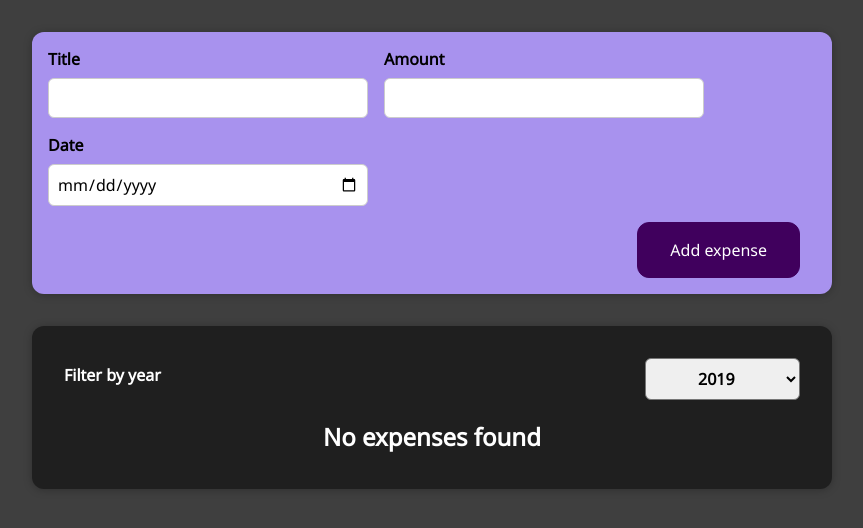
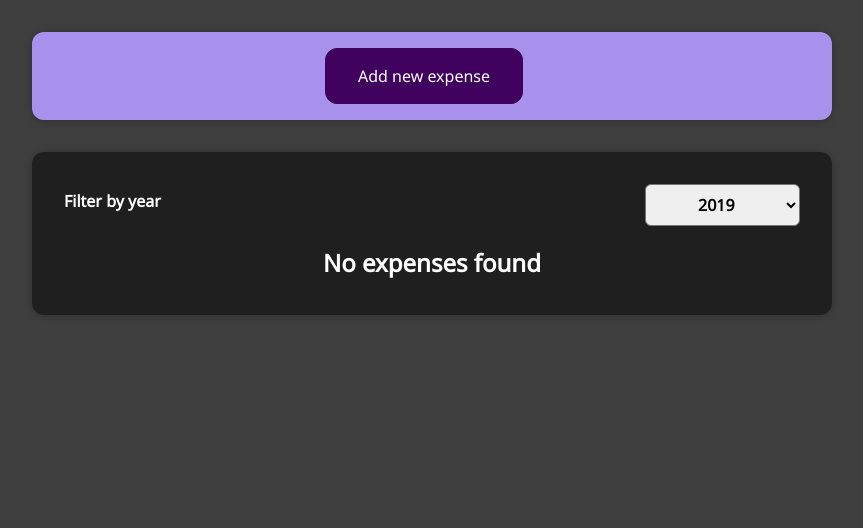
Before and after one commit to lejzab/reimagined-system, a React (Create React App) app in the folder react-complete-guide/: page / in a window 1280 px wide. Shown: the top 528 px of the page, without its empty margins (208-1071 px from the left). Built offline with nearby package versions, Linux system fonts and the light colour scheme.

Commit message:
dynamic form - shown only after click 'add expense' button

```diff
--- a/react-complete-guide/src/components/NewExpense/ExpenseForm.js
+++ b/react-complete-guide/src/components/NewExpense/ExpenseForm.js
@@ -58,6 +58,7 @@
             </div>
         </div>
         <div className="new-expense__actions">
+            <button type="button" onClick={props.onCancel}>Cancel</button>
             <button type="submit">Add expense</button>
         </div>
     </form>);
--- a/react-complete-guide/src/components/NewExpense/NewExpense.js
+++ b/react-complete-guide/src/components/NewExpense/NewExpense.js
@@ -1,18 +1,30 @@
 import './NewExpence.css'
 import ExpenseForm from "./ExpenseForm";
+import {useState} from "react";
 
 const NewExpense = (props) => {
+    const [isEditing, setIsEditing] = useState(false);
+
     const saveExpenseDataHandler = (enteredExpenseData) => {
         const expenseData = {
             ...enteredExpenseData,
             id: Math.random().toString()
         }
         props.onAddExpense(expenseData);
+        stopEditingHandler();
     };
+
+    const startEditingHandler = () => {
+        setIsEditing(true);
+    }
+    const stopEditingHandler = () => {
+        setIsEditing(false);
+    }
 
     return (
         <div className="new-expense">
-            <ExpenseForm onSaveExpenseData={saveExpenseDataHandler}/>
+            {!isEditing && <button onClick={startEditingHandler}>Add new expense</button>}
+            {isEditing && <ExpenseForm onSaveExpenseData={saveExpenseDataHandler} onCancel={stopEditingHandler}/>}
         </div>
     );
 
```
